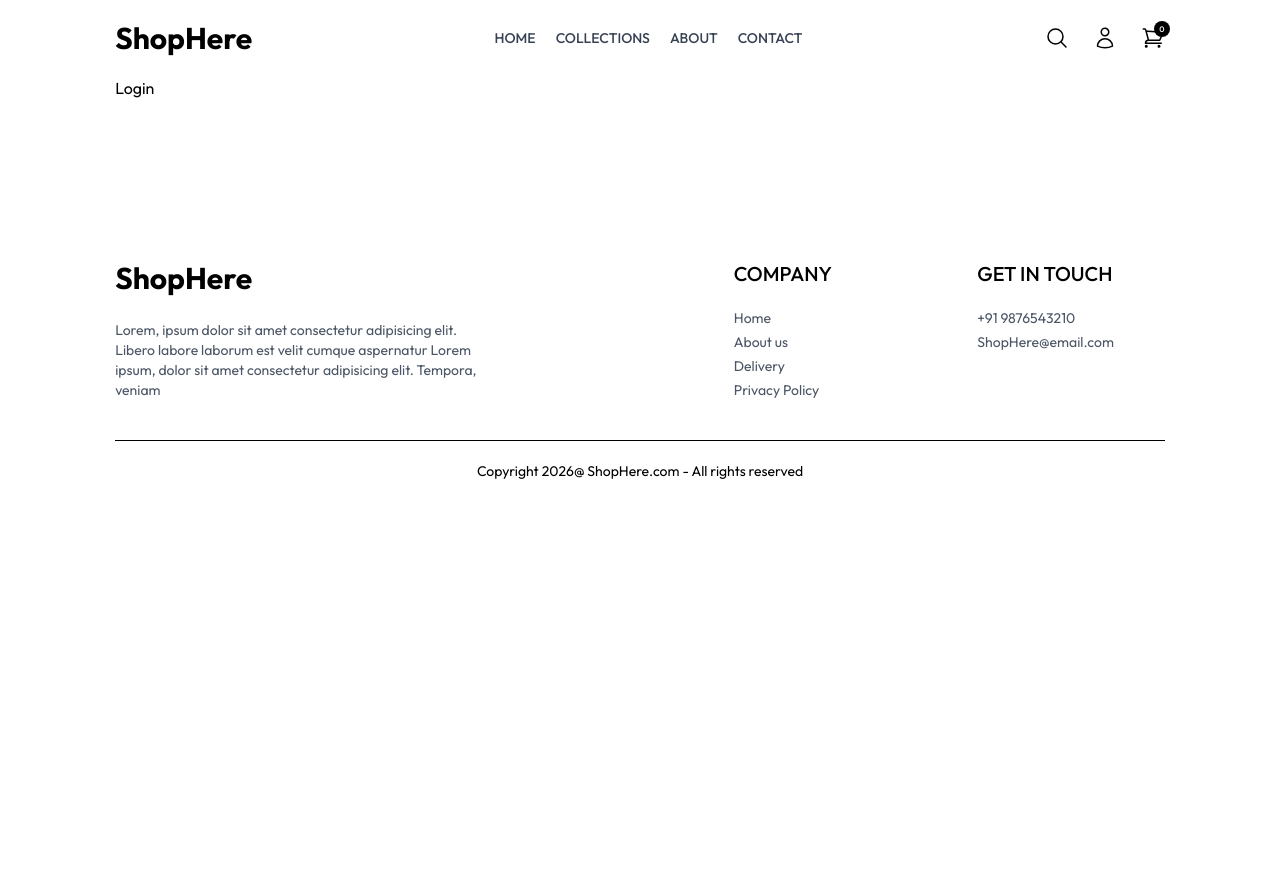
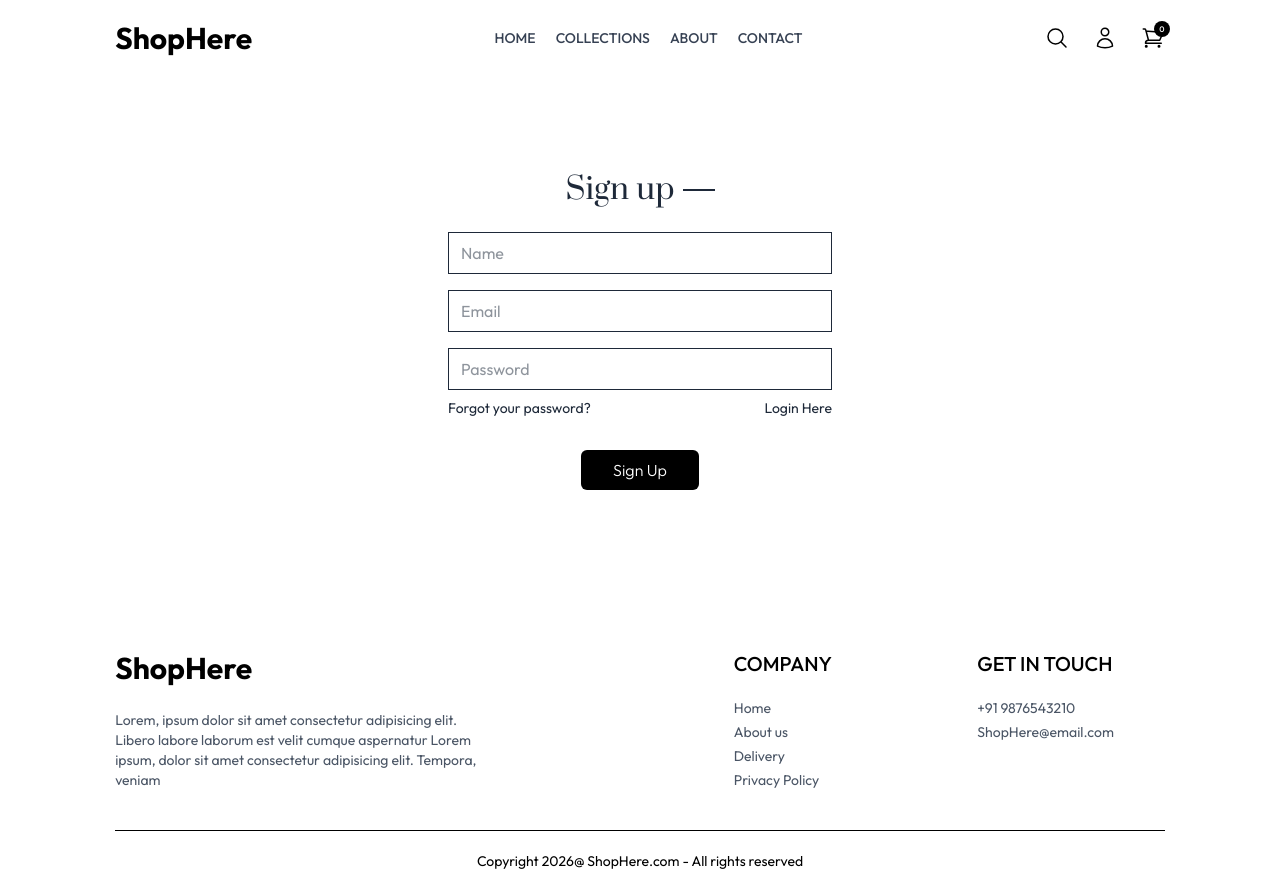
Before and after one commit to AbhilashAcharyaS/ShopHere, a React (Vite) app in the folder frontend/: page /login in a window 1280 px wide. Before the commit the page ends 800 px from the top, so only its background shows below. Built offline with nearby package versions, Linux system fonts and the light colour scheme.

Commit message:
Des: Login Page

```diff
--- a/frontend/src/components/Navbar.jsx
+++ b/frontend/src/components/Navbar.jsx
@@ -4,11 +4,13 @@ import { ShopContext } from "../context/ShopContext";
 
 const Navbar = () => {
   const [visible, setVisible] = useState(false);
-  const {setShowSearch, getCartCount} = useContext(ShopContext)
+  const { setShowSearch, getCartCount } = useContext(ShopContext);
 
   return (
     <div className="flex items-center justify-between py-5 font-medium">
-      <Link to="/"><h1 className="text-3xl font-bold">ShopHere</h1></Link>
+      <Link to="/">
+        <h1 className="text-3xl font-bold">ShopHere</h1>
+      </Link>
       <ul className="hidden sm:flex gap-5 text-sm text-gray-700">
         <NavLink to="/" className="flex flex-col items-center gap-1">
           <p>HOME</p>
@@ -29,7 +31,8 @@ const Navbar = () => {
       </ul>
 
       <div className="flex items-center gap-3 sm:gap-6">
-        <svg onClick={()=>setShowSearch(prev=>!prev)}
+        <svg
+          onClick={() => setShowSearch((prev) => !prev)}
           xmlns="http://www.w3.org/2000/svg"
           fill="none"
           viewBox="0 0 24 24"
@@ -45,6 +48,7 @@ const Navbar = () => {
         </svg>
 
         <div className="group relative">
+          <Link to='/login'>
             <svg
               xmlns="http://www.w3.org/2000/svg"
               fill="none"
@@ -59,6 +63,7 @@ const Navbar = () => {
                 d="M15.75 6a3.75 3.75 0 1 1-7.5 0 3.75 3.75 0 0 1 7.5 0ZM4.501 20.118a7.5 7.5 0 0 1 14.998 0A17.933 17.933 0 0 1 12 21.75c-2.676 0-5.216-.584-7.499-1.632Z"
               />
             </svg>
+          </Link>
 
           <div className="group-hover:block hidden absolute dropdown-menu right-0 pt-4">
             <div className="flex flex-col gap-2 w-36 py-3 px-5 bg-slate-100 text-gray-500 rounded-xl">
@@ -131,10 +136,34 @@ const Navbar = () => {
 
             <p>Back</p>
           </div>
-          <NavLink className="py-2 pl-6 border" onClick={()=>setVisible(false)} to="/">HOME</NavLink>
-          <NavLink className="py-2 pl-6 border" onClick={()=>setVisible(false)} to="/collection">COLLECTIONS</NavLink>
-          <NavLink className="py-2 pl-6 border" onClick={()=>setVisible(false)} to="/about">ABOUT</NavLink>
-          <NavLink className="py-2 pl-6 border" onClick={()=>setVisible(false)} to="/contact">CONTACT</NavLink>
+          <NavLink
+            className="py-2 pl-6 border"
+            onClick={() => setVisible(false)}
+            to="/"
+          >
+            HOME
+          </NavLink>
+          <NavLink
+            className="py-2 pl-6 border"
+            onClick={() => setVisible(false)}
+            to="/collection"
+          >
+            COLLECTIONS
+          </NavLink>
+          <NavLink
+            className="py-2 pl-6 border"
+            onClick={() => setVisible(false)}
+            to="/about"
+          >
+            ABOUT
+          </NavLink>
+          <NavLink
+            className="py-2 pl-6 border"
+            onClick={() => setVisible(false)}
+            to="/contact"
+          >
+            CONTACT
+          </NavLink>
         </div>
       </div>
     </div>
--- a/frontend/src/pages/Login.jsx
+++ b/frontend/src/pages/Login.jsx
@@ -1,8 +1,30 @@
-import React from 'react'
+import React, { useState } from 'react'
 
 const Login = () => {
+  const [currentState, setCurrentState]= useState("Sign up");
+
+  const handleSubmit=async(e)=>{
+    e.preventDefault();
+  }
+
   return (
-    <div>Login</div>
+    <form className='flex flex-col items-center w-[90%] sm:max-w-96 m-auto mt-14 gap-4 text-gray-800' onSubmit={handleSubmit}>
+      <div className="inline-flex items-center gap-2 mb-2 mt-10">
+        <p className='prata-regular text-3xl'>{currentState} </p>
+        <hr className='border-none h-[1.5px] w-8 bg-gray-800 '/>
+      </div>
+      { currentState === 'Login' ? "" : <input type="text" className='w-full px-3 py-2 border border-gray-800' placeholder='Name' required />}
+      <input type="email" className='w-full px-3 py-2 border border-gray-800' placeholder='Email' required/>
+      <input type="password" className='w-full px-3 py-2 border border-gray-800' placeholder='Password' required/>
+      <div className="w-full flex justify-between text-sm -mt-2">
+        <p className="cursor-pointer">Forgot your password?</p>
+        {currentState === 'Login'? <p className='cursor-pointer hover:border-b' onClick={()=>setCurrentState("Sign up")}>Create Account</p> : <p className='cursor-pointer hover:border-b' onClick={()=>setCurrentState('Login')}>Login Here</p> }
+
+      </div>
+
+      <button className='bg-black text-white font-light px-8 py-2 mt-4 rounded-md hover:scale-105 cursor-pointer'>{currentState==='Login'?'Sign In':'Sign Up'} </button>
+
+    </form>
   )
 }
 
```
Lines whose indentation alone changed are shown as unchanged.
